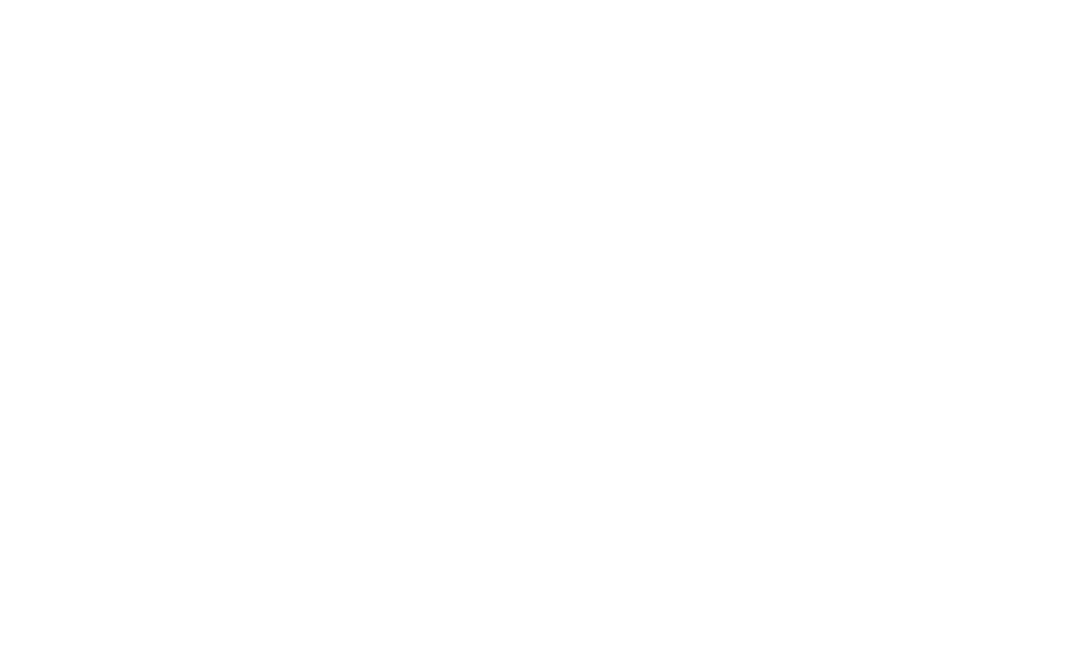
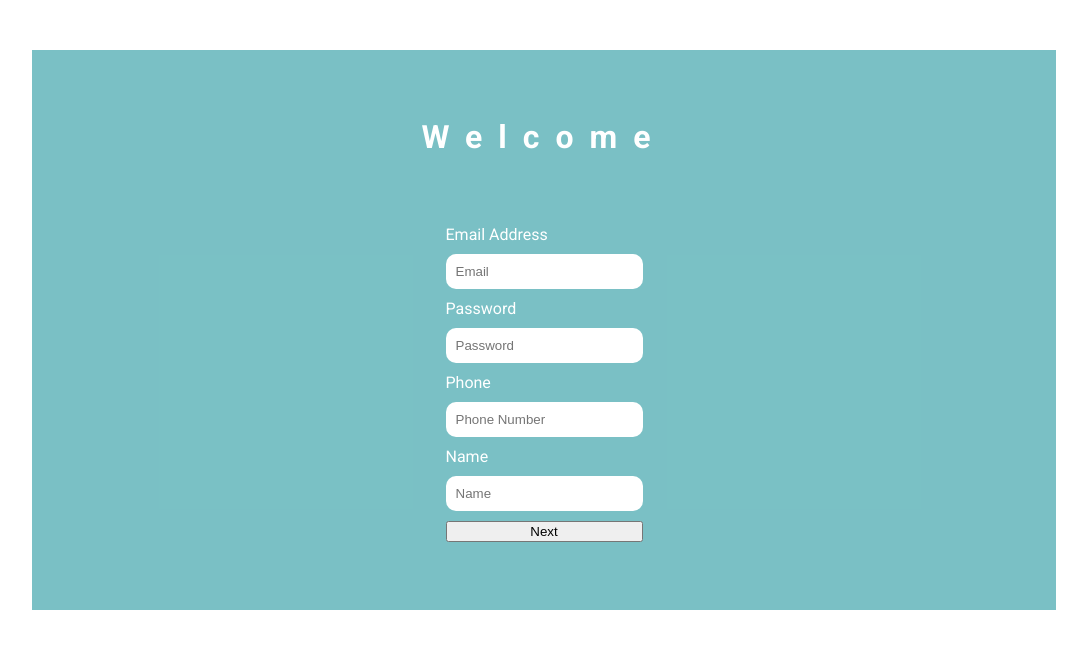
Before and after one commit to ddkogit/0fg, a React (Vite) app: page /adduser in a window 1280 px wide. Before the commit this address had no page. Shown: the top 648 px of the page, without its empty margins (96-1183 px from the left). Built offline with nearby package versions, Linux system fonts and the light colour scheme.

Commit message:
three actions button created

```diff
--- a/src/App.jsx
+++ b/src/App.jsx
@@ -6,12 +6,15 @@ import Login from "./Pages/Login/Login";
 
 import { url } from "./Data";
 import axios from "axios";
-import { BrowserRouter, Route, Routes } from "react-router-dom";
+import { BrowserRouter, Route, Routes, useNavigate } from "react-router-dom";
 import MenuList from "./Components/MenuList/MenuList";
 import UserProfile from "./Pages/UserProfile/UserProfile";
 import AdminList from "./Pages/AdminList/AdminList";
+import AddUser from "./Pages/AddUser/AddUser";
 function App() {
   const [accessToken, setAccessToken] = useState(null);
+
+  // const navigate = useNavigate();
 
   const handleLogin = (email, password) => {
     let data = {
@@ -82,6 +85,36 @@ function App() {
       });
   };
 
+  const handleAddUser1 =(email,password,phone,name)=>{
+    let data = {
+      email: email,
+      password: password,
+      phone:phone,
+      name:name
+    };
+
+    axios
+    .post(`${url}/api/v1/admin/user/register`, data)
+    .then((response) => {
+      console.log("user Created");
+      // navigate("/adminlist")
+
+      // const accessToken = response.data.data.accessToken;
+      // // setAccessToken(response.data.data.accessToken);
+      // localStorage.setItem("accessToken", accessToken);
+      // setAccessToken(accessToken);
+    })
+    .catch((error) => {
+      console.error("Error:", error.message);
+      if (error.response) {
+        console.error("Status code:", error.response.status);
+        console.error("Response data:", error.response.data);
+      }
+    });
+
+  }
+
+
 
 
     return (
@@ -98,32 +131,12 @@ function App() {
             path="/adminlist"
             element={<AdminList handleUserLoad={handleUserLoad} handleLogout={handleLogout} accessToken={accessToken} />}
           />
+          <Route path="/adduser" element={<AddUser handleAddUser1={handleAddUser1} />} />
           </Routes>
         </BrowserRouter>
       </>
     );
 
-
-  return (
-    <>
-      <BrowserRouter>
-        <Routes>
-          <Route
-            path="/"
-            element={
-              <>
-                <NavBar accessToken={accessToken} />
-                <button onClick={handleLogout}>Logout</button>
-              </>
-            }
-          />
-
-
-
-        </Routes>
-      </BrowserRouter>
-    </>
-  );
 }
 
 export default App;
--- a/src/Components/AdminListRow/AdminListRow.css
+++ b/src/Components/AdminListRow/AdminListRow.css
@@ -16,3 +16,7 @@
     font-weight: bold;
     font-size: 1.2rem;
 }
+
+.actions{
+    cursor: pointer;
+}
--- a/src/Components/AdminListRow/AdminListRow.jsx
+++ b/src/Components/AdminListRow/AdminListRow.jsx
@@ -1,28 +1,35 @@
 import React from "react";
 import "./AdminListRow.css";
-function AdminListRow({sn,name,email,role,joindate,action,bold}) {
-  return <div className={bold?"adminlistrow-container bold":"adminlistrow-container"}>
+function AdminListRow({ sn, name, email, role, joindate, action, bold }) {
 
-    <span>
-      {sn}
-    </span>
-    <span>
-      {name}
-    </span>
-    <span>
-      {email}
-    </span>
-    <span>
-      {role}
-    </span>
-    <span>
-      {joindate}
-    </span>
-    <span>
-      {action}
-    </span>
+    const handleActions=(action)=>{
 
-  </div>;
+
+    }
+
+  return (
+    <div
+      className={
+        bold ? "adminlistrow-container bold" : "adminlistrow-container"
+      }
+    >
+      <span>{sn}</span>
+      <span>{name}</span>
+      <span>{email}</span>
+      <span>{role}</span>
+      <span>{joindate}</span>
+      <div className="actions">
+        {
+          action.map((actionText,index)=>(
+            <button key={index} onClick={(e)=>handleActions(e.target.textContent)}>
+              {actionText}
+            </button>
+          ))
+        }
+
+      </div>
+    </div>
+  );
 }
 
 export default AdminListRow;
--- /dev/null
+++ b/src/Pages/AddUser/AddUser.jsx
@@ -0,0 +1,60 @@
+import React, { useState } from "react";
+import "./AddUser.css";
+import Button from "../../Components/Button/Button";
+
+
+function AddUser({ handleAddUser1 }) {
+  const [email, setEmail] = useState("");
+  const [password, setPassword] = useState("");
+  const [phone, setPhone] = useState("");
+  const [name, setName] = useState("");
+
+  const handleAddFirst =(e)=>{
+    e.preventDefault();
+    handleAddUser1(email,password,phone,name);
+  }
+
+  return (
+    <div>
+      <div className="login-container">
+        <div className="login-welcome"> Welcome</div>
+
+        <form onSubmit={handleAddFirst} className="login-form">
+          <label>Email Address</label>
+          <input
+            value={email}
+            onChange={(e) => setEmail(e.target.value)}
+            type="email"
+            placeholder="Email"
+          />
+
+          <label>Password</label>
+          <input
+            value={password}
+            onChange={(e) => setPassword(e.target.value)}
+            type="password"
+            placeholder="Password"
+          />
+          <label>Phone</label>
+          <input
+            value={phone}
+            onChange={(e) => setPhone(e.target.value)}
+            type="number"
+            placeholder="Phone Number"
+          />
+          <label>Name</label>
+          <input
+            value={name}
+            onChange={(e) => setName(e.target.value)}
+            type="text"
+            placeholder="Name"
+          />
+
+          <button > Next</button>
+        </form>
+      </div>
+    </div>
+  );
+}
+
+export default AddUser;
--- a/src/Pages/AdminList/AdminList.jsx
+++ b/src/Pages/AdminList/AdminList.jsx
@@ -5,7 +5,7 @@ import Button from "../../Components/Button/Button";
 import AdminListRow from "../../Components/AdminListRow/AdminListRow";
 import NavBar from "../../Components/NavBar/NavBar";
 
-function AdminList({ handleUserLoad, handleLogout,accessToken }) {
+function AdminList({ handleUserLoad, handleLogout, accessToken }) {
   const navigate = useNavigate();
 
   const [data, setData] = useState(null);
@@ -13,6 +13,11 @@ function AdminList({ handleUserLoad, handleLogout,accessToken }) {
 
   const goBack = () => {
     navigate(-1);
+  };
+
+  const handleAddUser = () => {
+    console.log("add user");
+    navigate("/adduser");
   };
 
   useEffect(() => {
@@ -25,7 +30,7 @@ function AdminList({ handleUserLoad, handleLogout,accessToken }) {
 
         const data = await handleUserLoad();
         setData(data);
-        console.log(data);
+
       } catch (error) {
         console.log("error occured", error);
       } finally {
@@ -34,7 +39,7 @@ function AdminList({ handleUserLoad, handleLogout,accessToken }) {
     };
     fetchdata();
 
-    console.log(data);
+
   }, [handleUserLoad]);
 
   if (isLoading) {
@@ -58,7 +63,10 @@ function AdminList({ handleUserLoad, handleLogout,accessToken }) {
       <div>
         <div className="adminlist-top">
           <span>Users</span>
-          <Button text={"Add User"} />
+          <div onClick={handleAddUser}>
+
+          <Button text={"Add User"}  />
+          </div>
         </div>
         <div className="adminlist-bottom">
           <AdminListRow
@@ -66,7 +74,7 @@ function AdminList({ handleUserLoad, handleLogout,accessToken }) {
             name="Name"
             email="Email"
             joindate="Join date"
-            action="Action"
+            action={["Action"]}
             bold={true}
           />
           {data &&
@@ -81,6 +89,7 @@ function AdminList({ handleUserLoad, handleLogout,accessToken }) {
                 }
                 email={item.email}
                 joindate={item.createdAt}
+                action={["edit","view","delete"]}
               />
             ))}
         </div>
--- a/src/Pages/UserProfile/UserProfile.jsx
+++ b/src/Pages/UserProfile/UserProfile.jsx
@@ -25,7 +25,7 @@ function UserProfile({ handleProfileLoad, handleLogout, accessToken }) {
 
         const data = await handleProfileLoad();
         setData(data);
-        console.log(data);
+
       } catch (error) {
         console.log("error occured");
       } finally {
@@ -34,7 +34,7 @@ function UserProfile({ handleProfileLoad, handleLogout, accessToken }) {
     };
     fetchdata();
 
-    console.log(data);
+
   }, [handleProfileLoad]);
 
   if (isLoading) {
```
Also changed, not shown: src/Pages/AddUser/AddUser.css (added).
